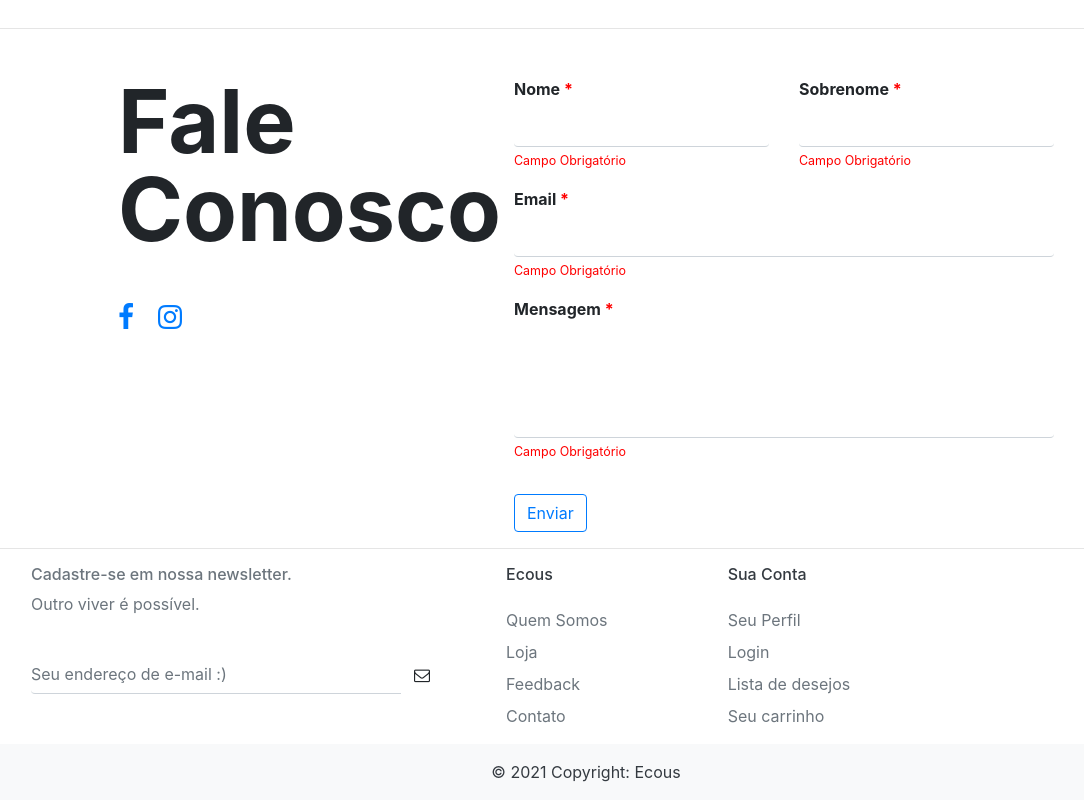
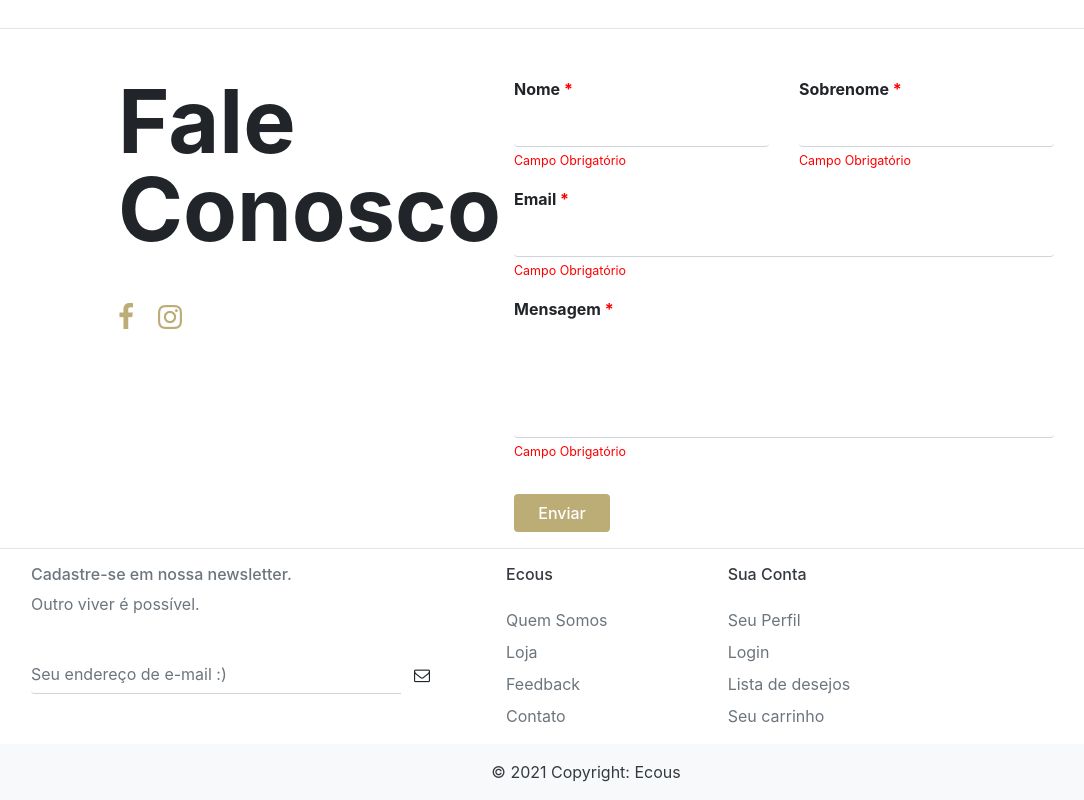
Before and after one commit to bacristiane/ecous, an Angular app: page /contato in a window 1280 px wide. Shown: the part 774-1574 px from the top of the page, without its empty margins (54-1138 px from the left). Built offline with nearby package versions, Linux system fonts and the light colour scheme.

Commit message:
[Modificação das cores do botão enviar e dos icones das redes sociais] - [26/20/2021]

```diff
--- a/src/app/contato/contato.component.css
+++ b/src/app/contato/contato.component.css
@@ -35,6 +35,24 @@ textarea{
     color: red;
     }
 
+
+button {
+        width: 6rem;
+        background-color: #BCAD76;
+        color: #fff;
+        font-weight: 500;
+        transition: 0.533ms ease-in-out;
+    }
+
+button:hover{
+        background-color: #fff;
+        color:  #BCAD76;
+        border: 1px solid #BCAD76;
+    }
+.fa{
+    color: #bcac76;
+}
+
 @media only screen  and (max-width:600px){
 
 .image{
--- a/src/app/contato/contato.component.html
+++ b/src/app/contato/contato.component.html
@@ -78,7 +78,7 @@
                 <div *ngIf="validCaracter"><span class="validacao">Minímo de 10 caracteres</span></div>
 
             </div>
-            <button class="btn btn-outline-primary mt-3" (click)="enviar($event)" [disabled]="false"
+            <button class="btn mt-3" (click)="enviar($event)" [disabled]="false"
                 type="submit">Enviar</button>
         </div>
     </div>
```
